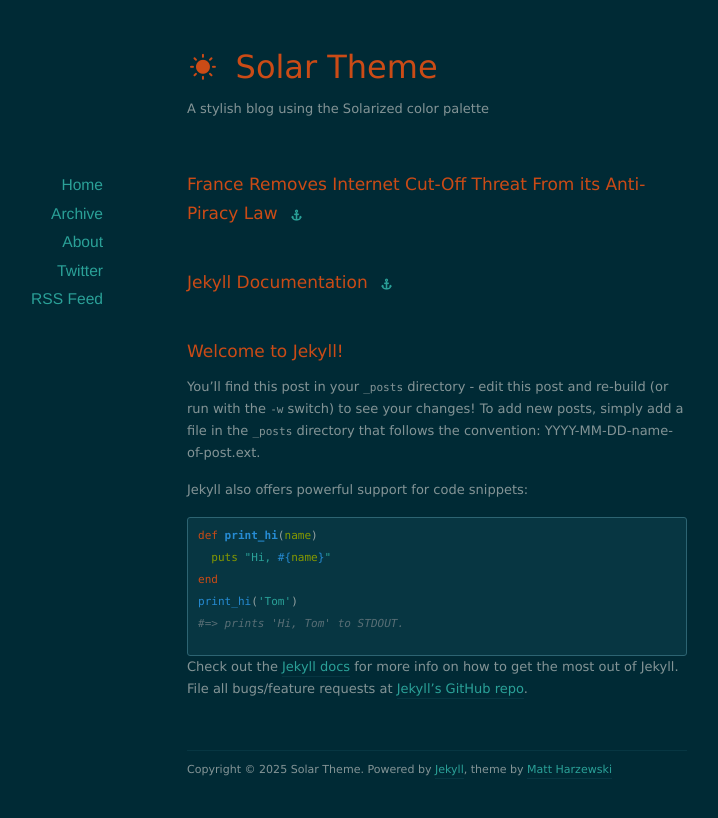
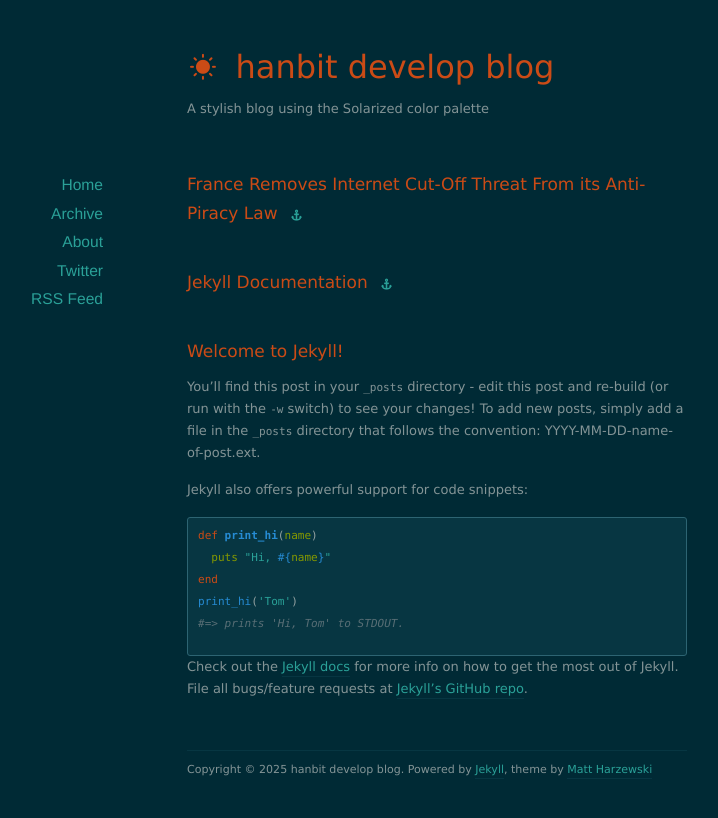
Before and after one commit to gilhanbit/gilhanbit.github.io, a Jekyll site: the page built from index.html, in a window 1280 px wide. Shown: the top 818 px of the page, without its empty margins (203-921 px from the left). Built offline with Jekyll 4.4.1, drawn with Linux system fonts in a browser that asks for light colours; nearby versions of some CDN libraries; the list of posts is cut into pages by our own code.

Commit message:
Update _config.yml

```diff
--- a/_config.yml
+++ b/_config.yml
@@ -1,4 +1,4 @@
-name: Solar Theme
+name: hanbit develop blog
 url: http://example.org
 description: A stylish blog using the Solarized color palette
 
```
